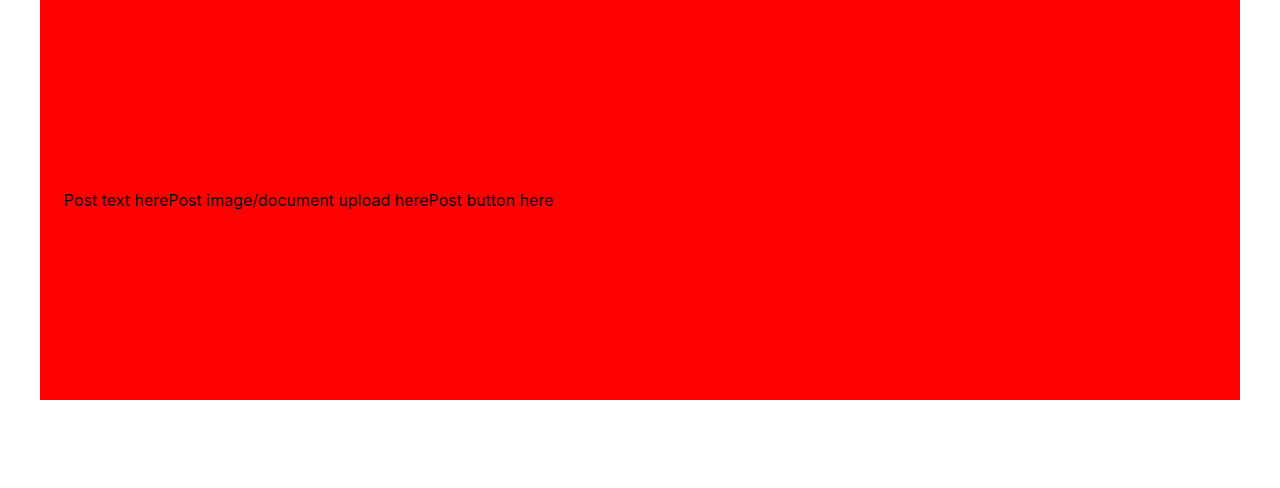
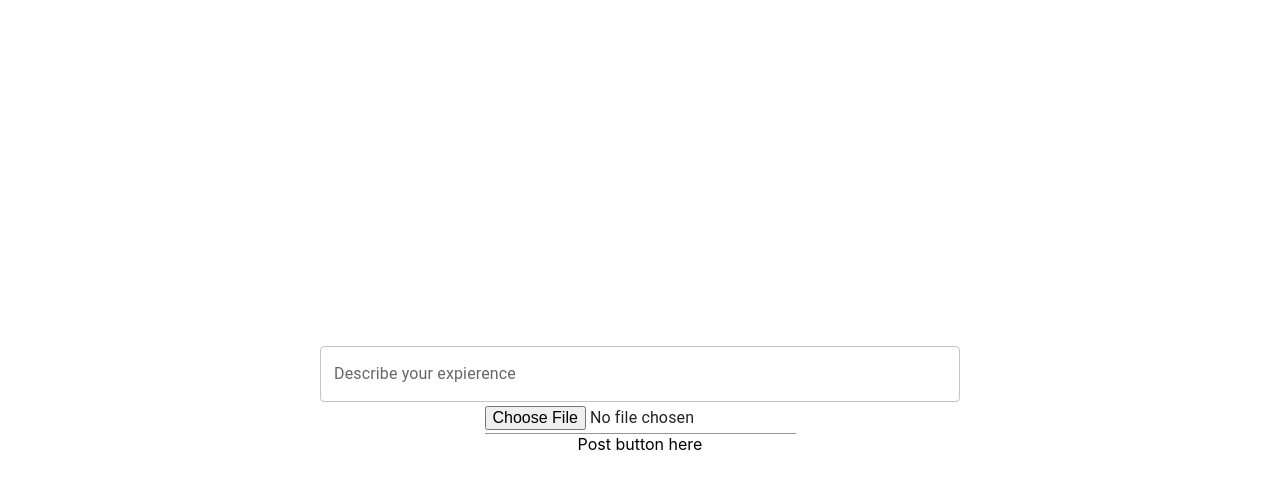
Before and after one commit to thegolriz/Realiti, a React (Create React App) app in the folder frontend/: page /post in a window 1280 px wide. Shown: the top 488 px of the page. Built offline with nearby package versions, Linux system fonts and the light colour scheme.

Commit message:
Added textbox and file upload ability

```diff
--- a/frontend/src/pages/Post.jsx
+++ b/frontend/src/pages/Post.jsx
@@ -1,16 +1,25 @@
-import { Container, Box } from '@mui/material';
+import { TextField, Box, Input } from '@mui/material';
 
 export default function Post() {
   return (
-    <Container sx={{
-      backgroundColor: 'red',
+    <Box sx={{
       display: 'flex',
       alignItems: 'center',
-      minHeight: 400,
+      flexDirection: 'column',
+      height: '100vh',
+      justifyContent: 'center',
     }}>
-      <Box>Post text here</Box>
-      <Box>Post image/document upload here</Box>
+      <Box>
+        <TextField id="outlined-basic" label="Describe your expierence" fullWidth multiline variant="outlined" sx={{
+          width: '50vw',
+        }} />
+      </Box>
+      <Box>
+        <Input type='file'>
+          Upload an image/file to support your post
+        </Input>
+      </Box>
       <Box>Post button here</Box>
-    </Container>
+    </Box>
   );
 };
--- a/frontend/src/pages/Signin.jsx
+++ b/frontend/src/pages/Signin.jsx
@@ -114,7 +114,7 @@ export default function SignIn(props) {
       setPasswordError(false);
       setPasswordErrorMessage('');
     }
-    if (isValid) {
+    if (!isValid) {
       navigate('/dashboard');
     }
     return isValid;
```
